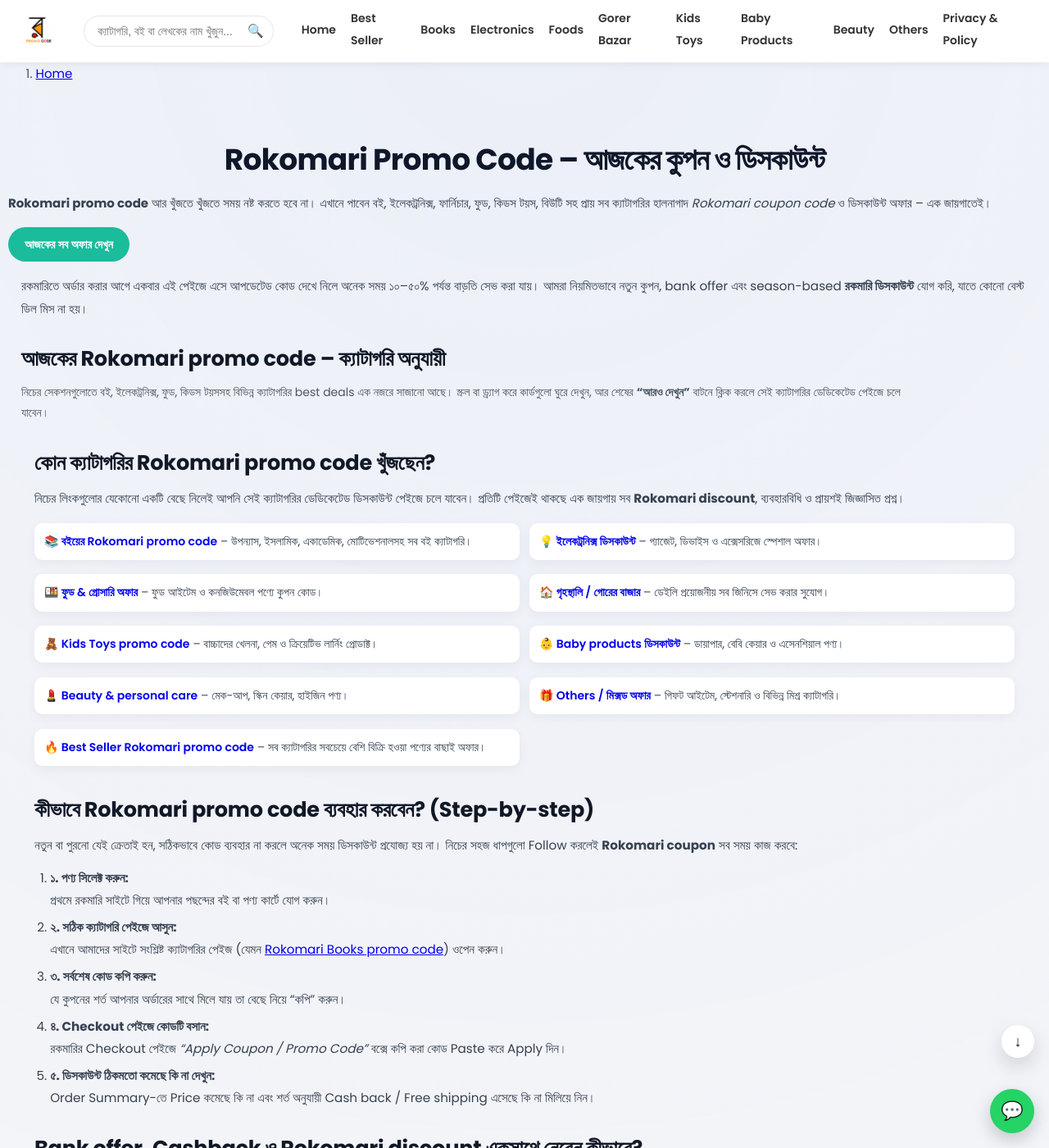
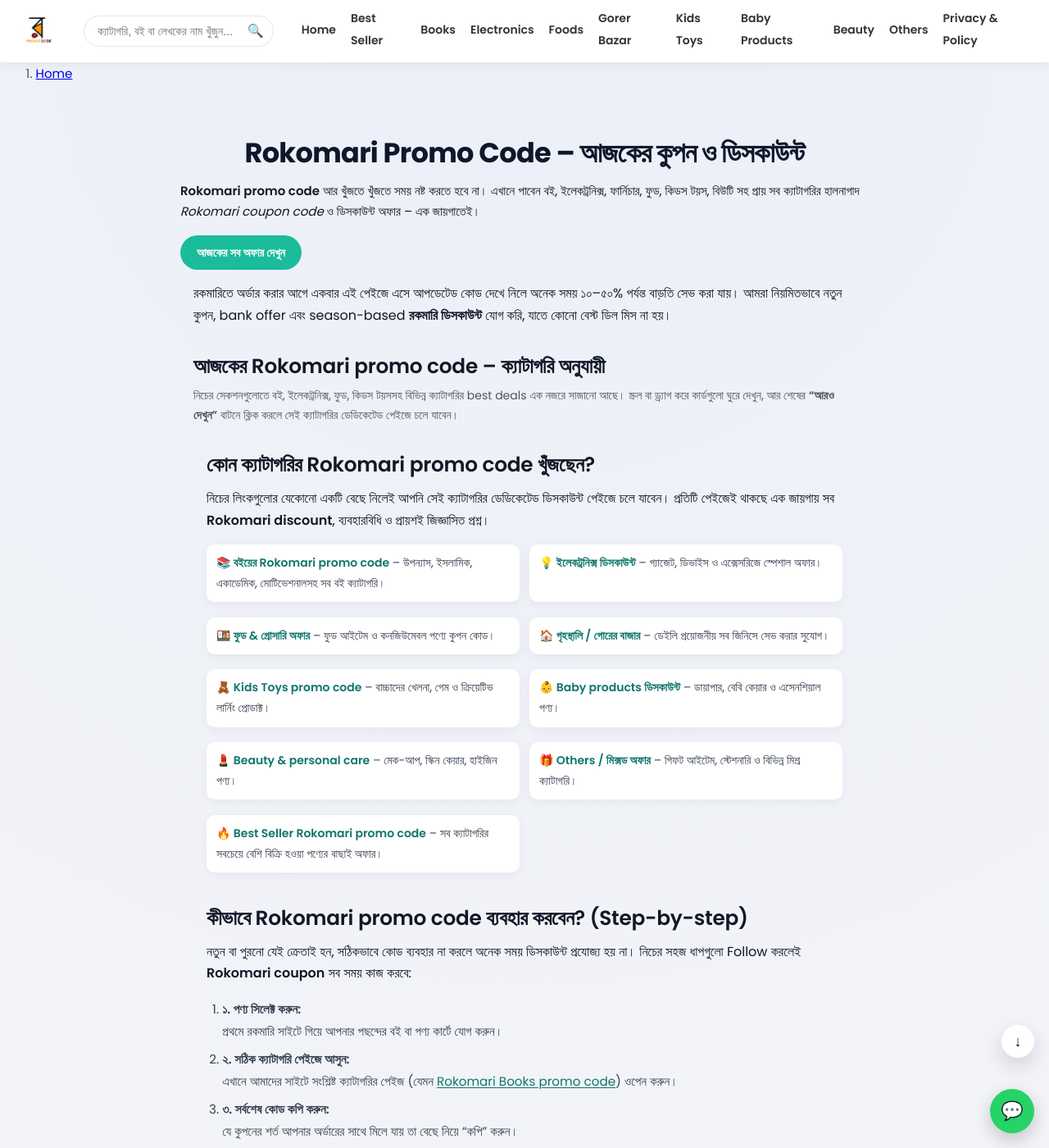
Before and after one commit to RokomariPromoCode/rokomaripromocode.github.io, a Jekyll site: the page built from index.md, in a window 1280 px wide and 1400 px high. Shown: the whole window at 82% size. Built offline with Jekyll 4.4.1, drawn with Linux system fonts in a browser that asks for light colours.

Commit message:
Update styles.css

```diff
--- a/assets/styles.css
+++ b/assets/styles.css
@@ -1574,3 +1574,93 @@
     border-color: #111827;
   }
 }
+/* ============================================================
+   GLOBAL TYPOGRAPHY FOR CATEGORY PAGES
+   Applies to <main> AND all <section> blocks
+   ============================================================ */
+
+/* Wrapper used by Jekyll for markdown-rendered pages */
+.page-content,
+.post-content,
+main,
+section {
+  max-width: 840px;
+  margin-left: auto;
+  margin-right: auto;
+  color: #0f172a;
+  font-family: "Poppins", system-ui, sans-serif;
+}
+
+/* Headings */
+.page-content h1,
+.post-content h1,
+main h1 {
+  font-size: 2.1rem;
+  line-height: 1.25;
+  font-weight: 700;
+  letter-spacing: -0.02em;
+  margin: 1.5rem 0 0.75rem;
+}
+
+.page-content h2,
+.post-content h2,
+main h2 {
+  font-size: 1.55rem;
+  line-height: 1.35;
+  font-weight: 600;
+  margin: 2rem 0 0.75rem;
+}
+
+.page-content h3,
+.post-content h3,
+main h3 {
+  font-size: 1.25rem;
+  line-height: 1.4;
+  font-weight: 600;
+  margin: 1.5rem 0 0.5rem;
+}
+
+/* Paragraphs */
+.page-content p,
+.post-content p,
+main p,
+section p {
+  font-size: 1rem;
+  line-height: 1.65;
+  margin-bottom: 1rem;
+  color: #111827;
+}
+
+/* Lists */
+.page-content ul,
+.post-content ul,
+main ul,
+section ul {
+  margin: 0 0 1rem 1.25rem;
+  padding: 0;
+}
+
+.page-content li,
+.post-content li,
+main li,
+section li {
+  margin-bottom: 0.4rem;
+}
+
+/* Links in content */
+.page-content a,
+.post-content a,
+main a,
+section a {
+  color: #0f766e;
+  text-decoration: underline;
+  text-underline-offset: 2px;
+}
+
+/* Strong text */
+.page-content strong,
+.post-content strong,
+main strong,
+section strong {
+  font-weight: 600;
+}
```
